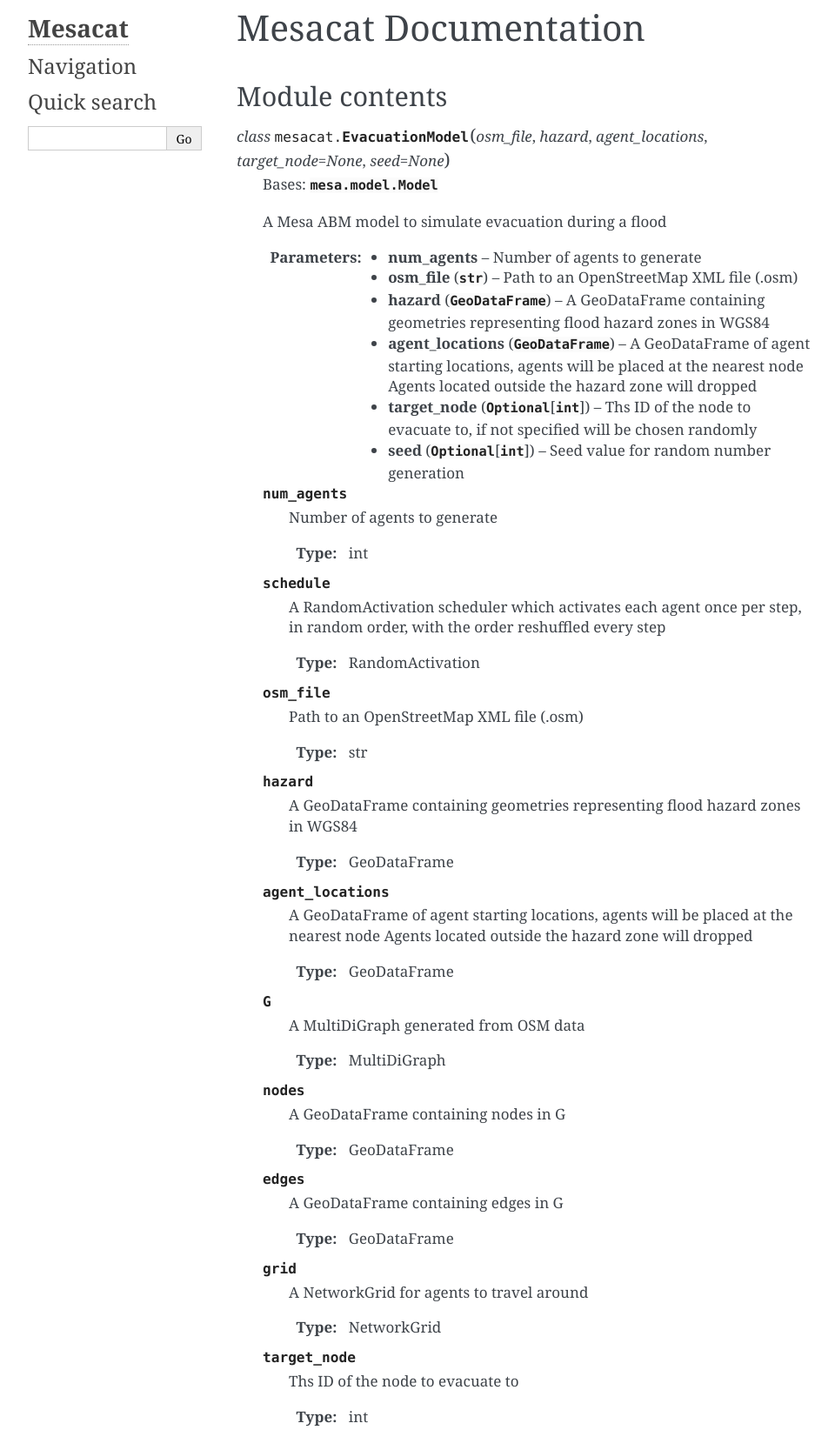
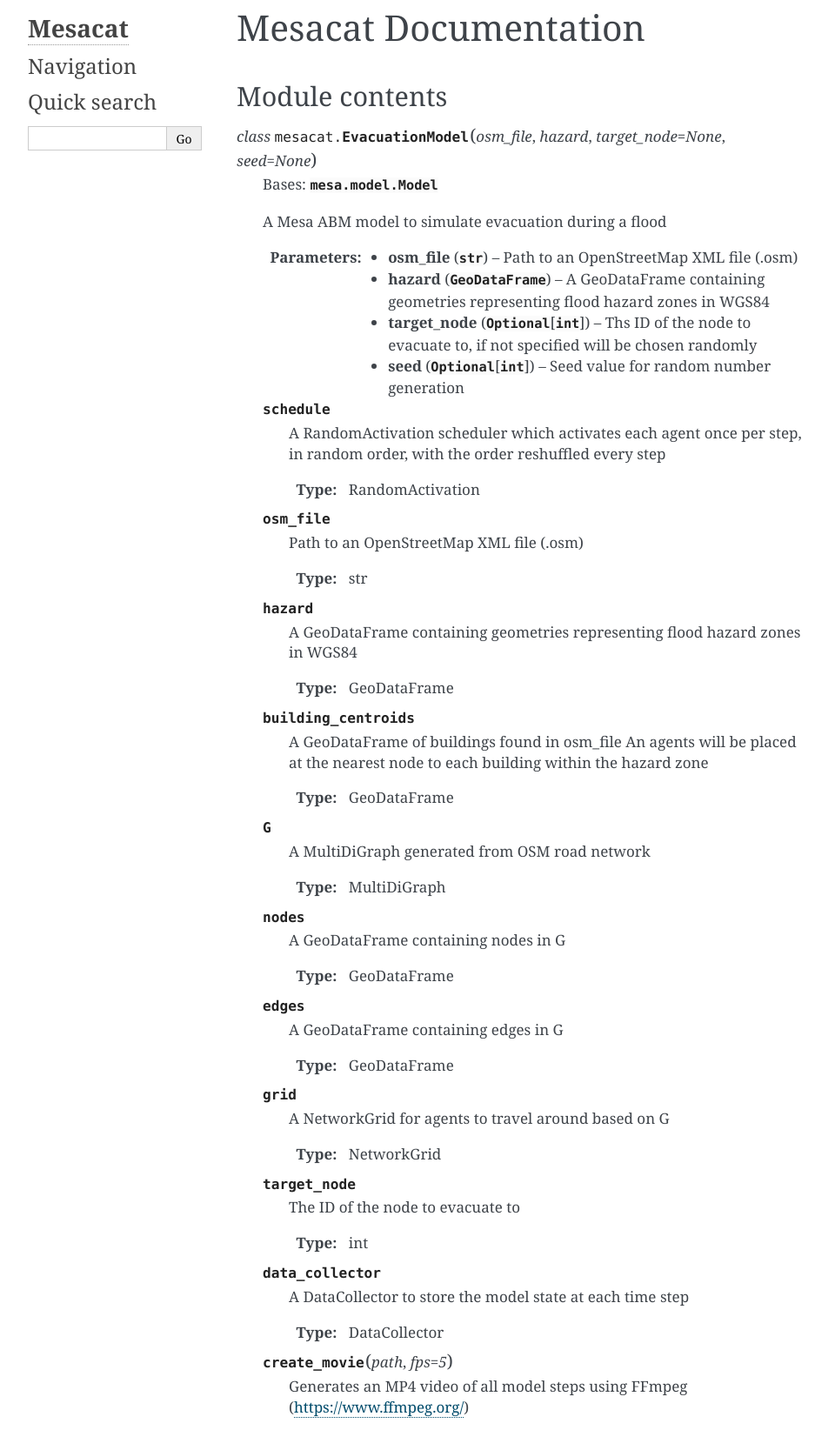
Before and after one commit to nclwater/mesacat, a plain HTML site: page docs/index.html in a window 1280 px wide. Shown: the part 27-1671 px from the top of the page at 87% size, without its empty margins (148-1108 px from the left). Drawn offline with Linux system fonts and the light colour scheme.

Commit message:
updated docs

```diff
--- a/docs/index.html
+++ b/docs/index.html
@@ -38,33 +38,19 @@
 <span id="module-contents"></span><h2>Module contents<a class="headerlink" href="#module-mesacat" title="Permalink to this headline">¶</a></h2>
 <dl class="class">
 <dt id="mesacat.EvacuationModel">
-<em class="property">class </em><code class="sig-prename descclassname">mesacat.</code><code class="sig-name descname">EvacuationModel</code><span class="sig-paren">(</span><em class="sig-param">osm_file</em>, <em class="sig-param">hazard</em>, <em class="sig-param">agent_locations</em>, <em class="sig-param">target_node=None</em>, <em class="sig-param">seed=None</em><span class="sig-paren">)</span><a class="headerlink" href="#mesacat.EvacuationModel" title="Permalink to this definition">¶</a></dt>
+<em class="property">class </em><code class="sig-prename descclassname">mesacat.</code><code class="sig-name descname">EvacuationModel</code><span class="sig-paren">(</span><em class="sig-param">osm_file</em>, <em class="sig-param">hazard</em>, <em class="sig-param">target_node=None</em>, <em class="sig-param">seed=None</em><span class="sig-paren">)</span><a class="headerlink" href="#mesacat.EvacuationModel" title="Permalink to this definition">¶</a></dt>
 <dd><p>Bases: <code class="xref py py-class docutils literal notranslate"><span class="pre">mesa.model.Model</span></code></p>
 <p>A Mesa ABM model to simulate evacuation during a flood</p>
 <dl class="field-list simple">
 <dt class="field-odd">Parameters</dt>
 <dd class="field-odd"><ul class="simple">
-<li><p><strong>num_agents</strong> – Number of agents to generate</p></li>
 <li><p><strong>osm_file</strong> (<code class="xref py py-class docutils literal notranslate"><span class="pre">str</span></code>) – Path to an OpenStreetMap XML file (.osm)</p></li>
 <li><p><strong>hazard</strong> (<code class="xref py py-class docutils literal notranslate"><span class="pre">GeoDataFrame</span></code>) – A GeoDataFrame containing geometries representing flood hazard zones in WGS84</p></li>
-<li><p><strong>agent_locations</strong> (<code class="xref py py-class docutils literal notranslate"><span class="pre">GeoDataFrame</span></code>) – A GeoDataFrame of agent starting locations, agents will be placed at the nearest node
-Agents located outside the hazard zone will dropped</p></li>
 <li><p><strong>target_node</strong> (<code class="xref py py-data docutils literal notranslate"><span class="pre">Optional</span></code>[<code class="xref py py-class docutils literal notranslate"><span class="pre">int</span></code>]) – Ths ID of the node to evacuate to, if not specified will be chosen randomly</p></li>
 <li><p><strong>seed</strong> (<code class="xref py py-data docutils literal notranslate"><span class="pre">Optional</span></code>[<code class="xref py py-class docutils literal notranslate"><span class="pre">int</span></code>]) – Seed value for random number generation</p></li>
 </ul>
 </dd>
 </dl>
-<dl class="attribute">
-<dt id="mesacat.EvacuationModel.num_agents">
-<code class="sig-name descname">num_agents</code><a class="headerlink" href="#mesacat.EvacuationModel.num_agents" title="Permalink to this definition">¶</a></dt>
-<dd><p>Number of agents to generate</p>
-<dl class="field-list simple">
-<dt class="field-odd">Type</dt>
-<dd class="field-odd"><p>int</p>
-</dd>
-</dl>
-</dd></dl>
-
 <dl class="attribute">
 <dt id="mesacat.EvacuationModel.schedule">
 <code class="sig-name descname">schedule</code><a class="headerlink" href="#mesacat.EvacuationModel.schedule" title="Permalink to this definition">¶</a></dt>
@@ -100,10 +86,10 @@ in random order, with the order reshuffled every step</p>
 </dd></dl>
 
 <dl class="attribute">
-<dt id="mesacat.EvacuationModel.agent_locations">
-<code class="sig-name descname">agent_locations</code><a class="headerlink" href="#mesacat.EvacuationModel.agent_locations" title="Permalink to this definition">¶</a></dt>
-<dd><p>A GeoDataFrame of agent starting locations, agents will be placed at the nearest node
-Agents located outside the hazard zone will dropped</p>
+<dt id="mesacat.EvacuationModel.building_centroids">
+<code class="sig-name descname">building_centroids</code><a class="headerlink" href="#mesacat.EvacuationModel.building_centroids" title="Permalink to this definition">¶</a></dt>
+<dd><p>A GeoDataFrame of buildings found in osm_file
+An agents will be placed at the nearest node to each building within the hazard zone</p>
 <dl class="field-list simple">
 <dt class="field-odd">Type</dt>
 <dd class="field-odd"><p>GeoDataFrame</p>
@@ -114,7 +100,7 @@ Agents located outside the hazard zone will dropped</p>
 <dl class="attribute">
 <dt id="mesacat.EvacuationModel.G">
 <code class="sig-name descname">G</code><a class="headerlink" href="#mesacat.EvacuationModel.G" title="Permalink to this definition">¶</a></dt>
-<dd><p>A MultiDiGraph generated from OSM data</p>
+<dd><p>A MultiDiGraph generated from OSM road network</p>
 <dl class="field-list simple">
 <dt class="field-odd">Type</dt>
 <dd class="field-odd"><p>MultiDiGraph</p>
@@ -147,7 +133,7 @@ Agents located outside the hazard zone will dropped</p>
 <dl class="attribute">
 <dt id="mesacat.EvacuationModel.grid">
 <code class="sig-name descname">grid</code><a class="headerlink" href="#mesacat.EvacuationModel.grid" title="Permalink to this definition">¶</a></dt>
-<dd><p>A NetworkGrid for agents to travel around</p>
+<dd><p>A NetworkGrid for agents to travel around based on G</p>
 <dl class="field-list simple">
 <dt class="field-odd">Type</dt>
 <dd class="field-odd"><p>NetworkGrid</p>
@@ -158,7 +144,7 @@ Agents located outside the hazard zone will dropped</p>
 <dl class="attribute">
 <dt id="mesacat.EvacuationModel.target_node">
 <code class="sig-name descname">target_node</code><a class="headerlink" href="#mesacat.EvacuationModel.target_node" title="Permalink to this definition">¶</a></dt>
-<dd><p>Ths ID of the node to evacuate to</p>
+<dd><p>The ID of the node to evacuate to</p>
 <dl class="field-list simple">
 <dt class="field-odd">Type</dt>
 <dd class="field-odd"><p>int</p>
```
Also changed, not shown: docs/genindex.html (+3 -7 lines), docs/searchindex.js (+1 -1 lines), 1 other file.
